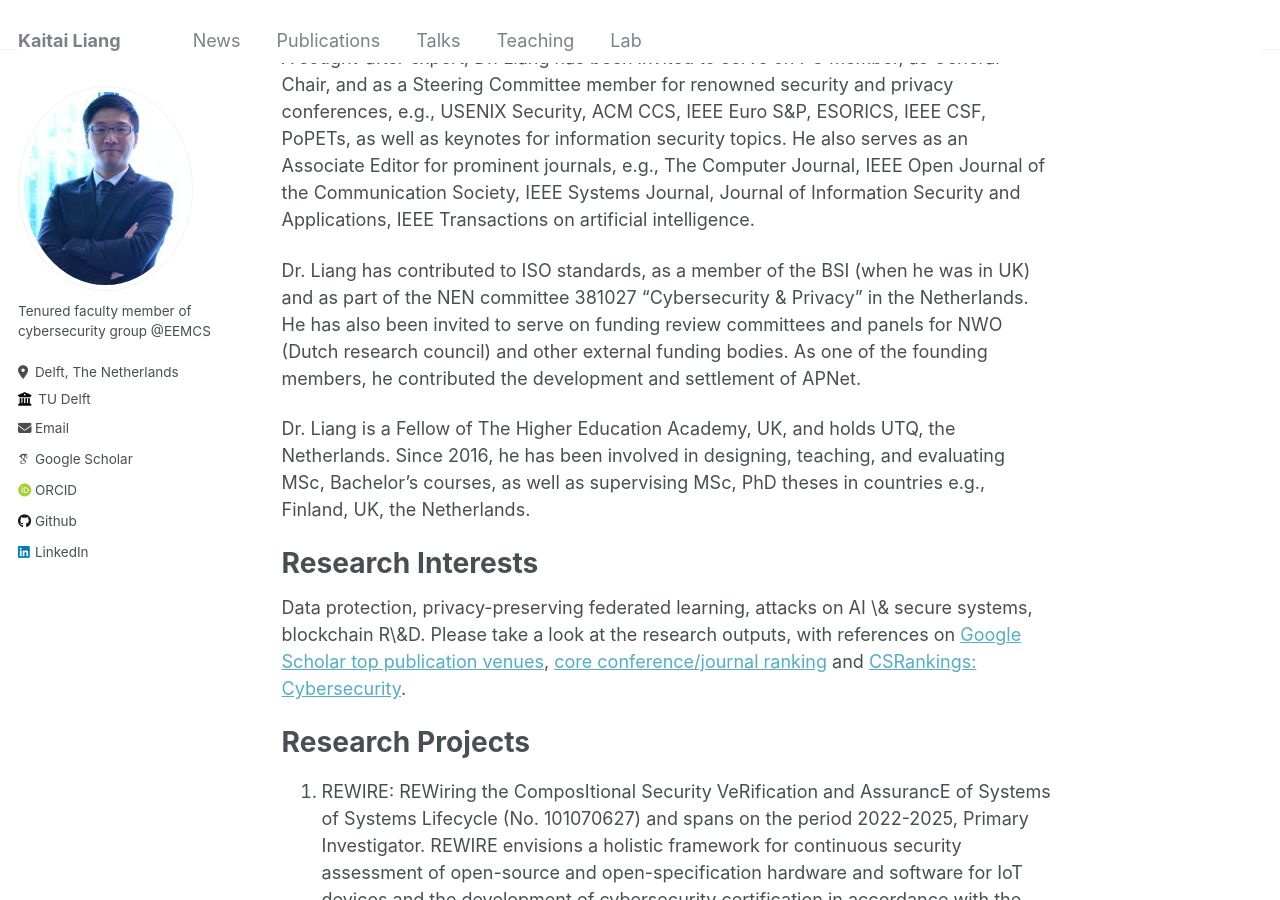
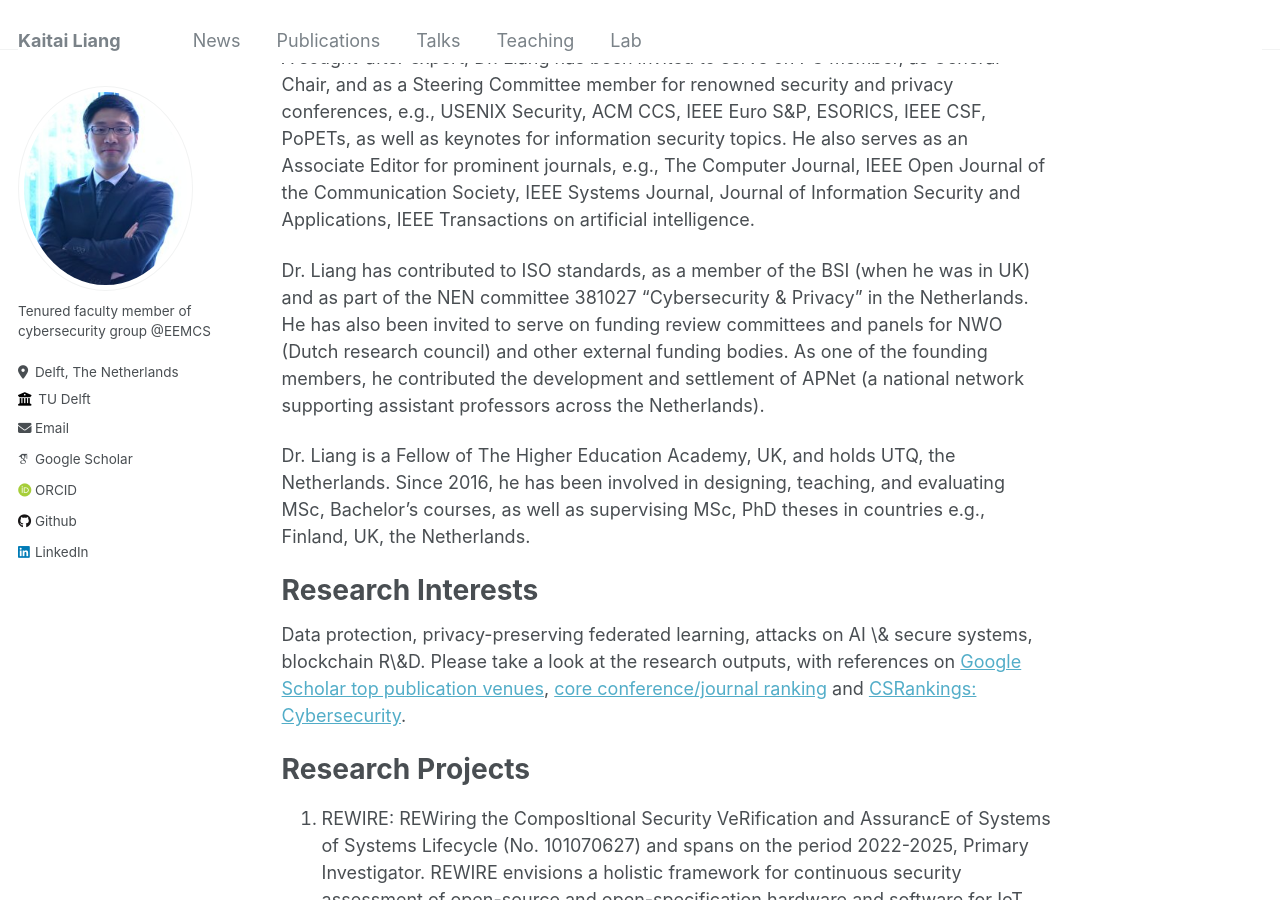
Before and after one commit to kaitailiang/kaitailiang.github.io, a Jekyll site: the page built from _pages/about.md, in a window 1280 px wide and 900 px high, scrolled down 748 px. Built offline with Jekyll 4.4.1, drawn with Linux system fonts in a browser that asks for light colours; some web fonts are replaced.

Commit message:
Update about.md

```diff
--- a/_pages/about.md
+++ b/_pages/about.md
@@ -15,7 +15,7 @@ Dr. Liang’s research, which applies information security tools to tackle cyber
 
 A sought-after expert, Dr. Liang has been invited to serve on PC member, as General Chair, and as a Steering Committee member for renowned security and privacy conferences, e.g.,  USENIX Security, ACM CCS, IEEE Euro S&P, ESORICS, IEEE CSF, PoPETs, as well as keynotes for information security topics. He also serves as an Associate Editor for prominent journals, e.g., The Computer Journal, IEEE Open Journal of the Communication Society, IEEE Systems Journal, Journal of Information Security and Applications, IEEE Transactions on artificial intelligence.
 
-Dr. Liang has contributed to ISO standards, as a member of the BSI (when he was in UK) and as part of the NEN committee 381027 "Cybersecurity & Privacy" in the Netherlands. He has also been invited to serve on funding review committees and panels for NWO (Dutch research council) and other external funding bodies. As one of the founding members, he contributed the development and settlement of APNet.
+Dr. Liang has contributed to ISO standards, as a member of the BSI (when he was in UK) and as part of the NEN committee 381027 "Cybersecurity & Privacy" in the Netherlands. He has also been invited to serve on funding review committees and panels for NWO (Dutch research council) and other external funding bodies. As one of the founding members, he contributed the development and settlement of APNet (a national network supporting assistant professors across the Netherlands).
 
 Dr. Liang is a Fellow of The Higher Education Academy, UK, and holds UTQ, the Netherlands. Since 2016, he has been involved in designing, teaching, and evaluating MSc, Bachelor's courses, as well as supervising MSc, PhD theses in countries e.g., Finland, UK, the Netherlands.
 
```
